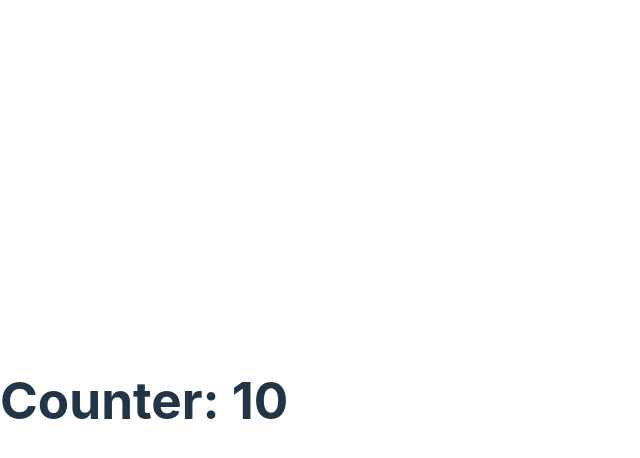
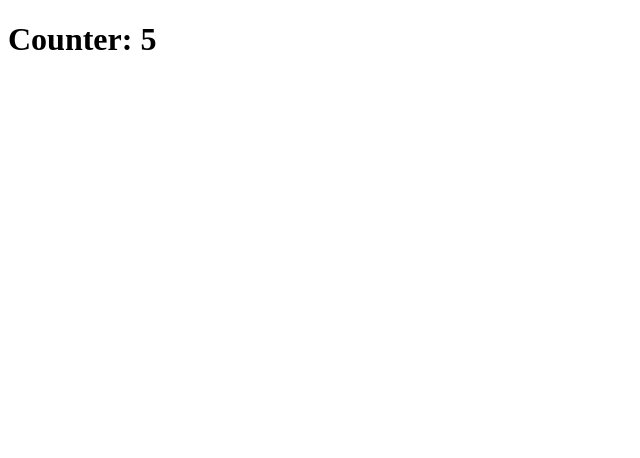
Before and after one commit to engelcituk/react-nivelacion, a React (Vite) app: page / in a window 1280 px wide. Shown: the top 458 px of the page, without its empty margins (0-640 px from the left). Built offline with nearby package versions, Linux system fonts and the light colour scheme.

Commit message:
useState hook

```diff
--- a/src/components/Counter.jsx
+++ b/src/components/Counter.jsx
@@ -1,5 +1,10 @@
+import { useState } from "react"
+
 const Counter = ()=> {
-    return <h1>Counter: 10</h1>
+
+    const [counter, setCounter] = useState(5)
+
+    return <h1>Counter: {counter}</h1>
 }
 
 export default Counter
--- a/src/main.jsx
+++ b/src/main.jsx
@@ -1,7 +1,6 @@
 import React from 'react'
 import ReactDOM from 'react-dom/client'
 import App from './App'
-import './index.css'
 
 ReactDOM.createRoot(document.getElementById('root')).render(
   <React.StrictMode>
```
